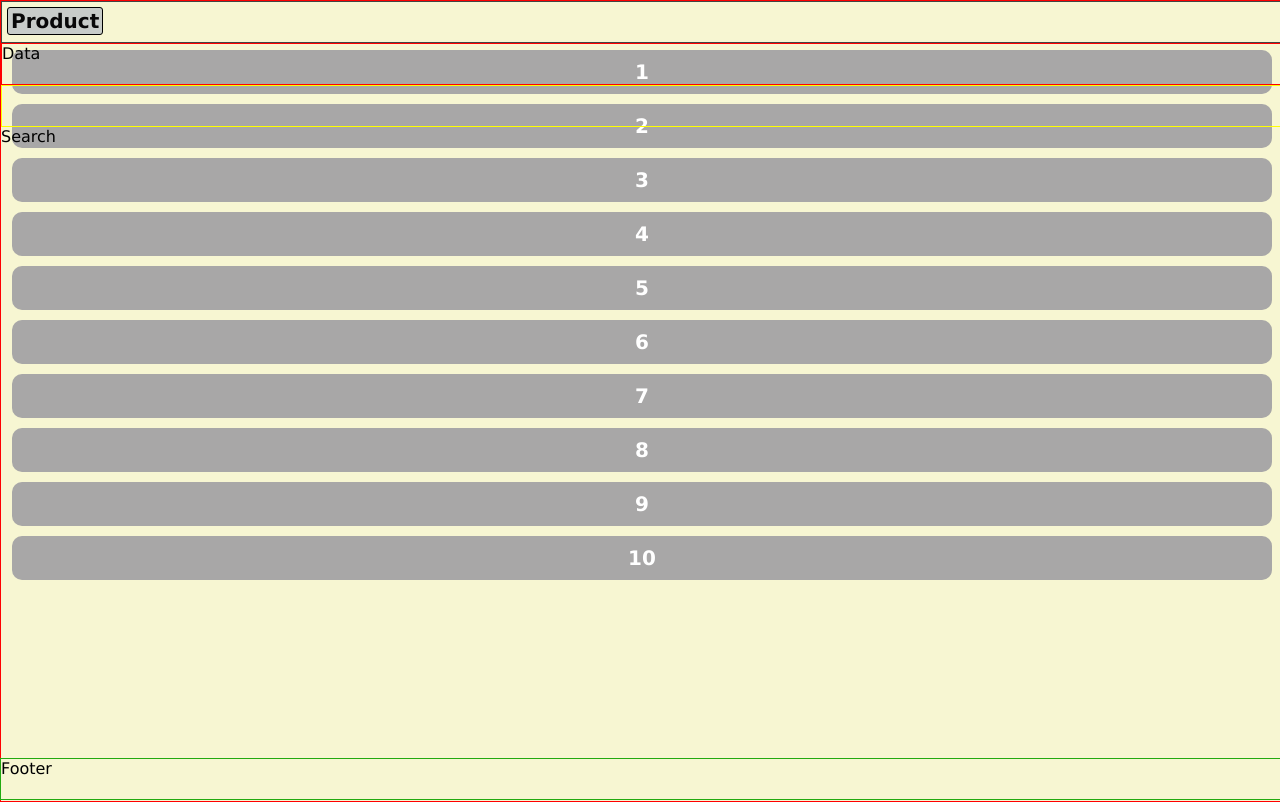
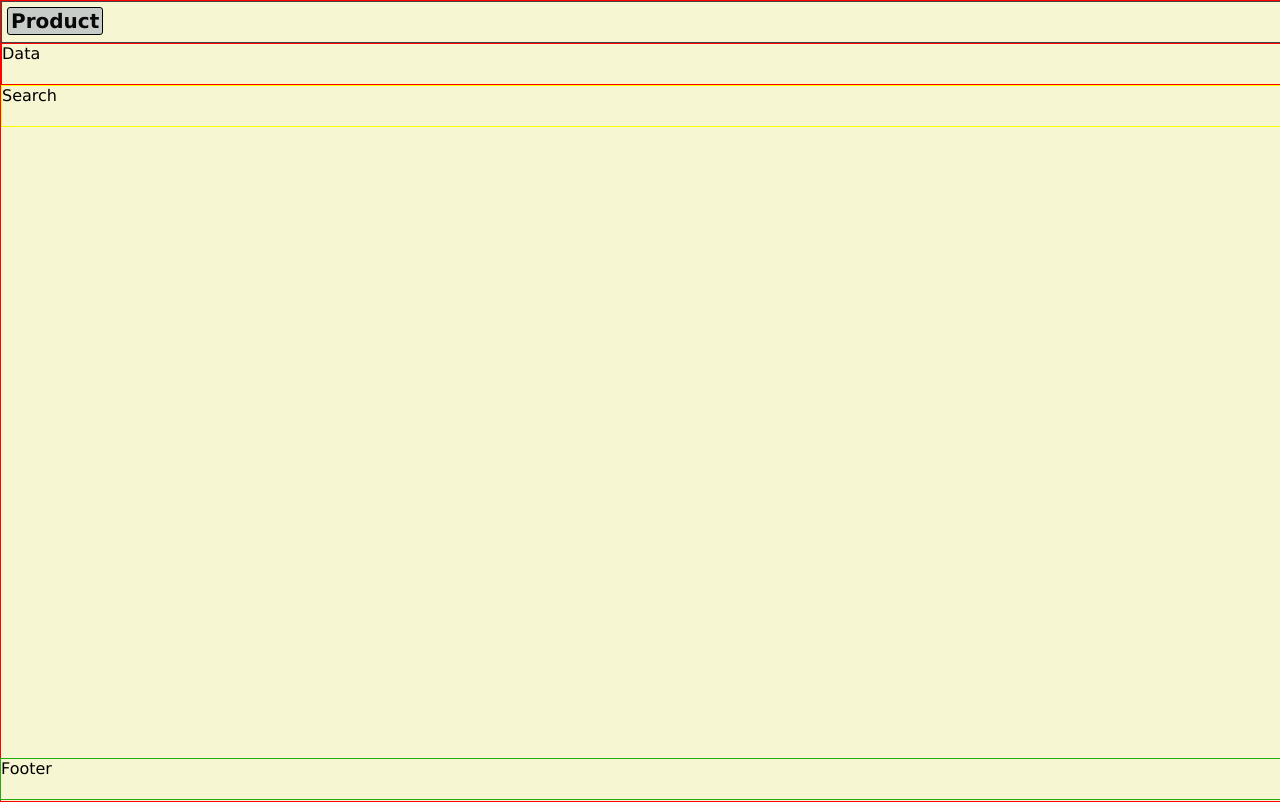
Before and after one commit to segunar/PWA_shell_2, a plain HTML site: page index.html in a window 1280 px wide. Drawn offline with nearby package versions, Linux system fonts and the light colour scheme.

Commit message:
fixed menu apperance

```diff
--- a/css/styles.css
+++ b/css/styles.css
@@ -27,23 +27,6 @@ button, input, select, textarea {
     transition: 200ms;
 }
 
-#dataDiv{
-    position: ;
-    border: red solid 1px;
-    width: 100vw;
-    height: 5vh;
-    /* top: 0;
-    left: 0; */
-}
-
-#searchDiv{
-    position: relative;
-    border: yellow solid 1px;
-    width: 100vw;
-    height: 5vh;
-    /* top: 0;
-    left: 0; */
-}
 
 #productBtn{
     background-color:#c8ccc9;
@@ -62,12 +45,10 @@ button, input, select, textarea {
 
 .slideIn{
     height: 0px;
-    transition: 200ms;
     overflow: hidden;
 }
 .slideOut{
-    height: 100%;
-    transition: 200ms;
+    border: solid red 3px;
 }
 
 .productListItem{
@@ -80,9 +61,27 @@ button, input, select, textarea {
     text-align: center;
     padding: 10px;
 }
-/* #productListContainer{
-    margin-top: -100%;
-} */
+#productListContainer{
+
+    transition: 200ms;
+}
+
+#dataDiv{
+    border: red solid 1px;
+    width: 100vw;
+    height: 5vh;
+    /* top: 0;
+    left: 0; */
+}
+
+#searchDiv{
+    border: yellow solid 1px;
+    width: 100vw;
+    height: 5vh;
+    /* top: 0;
+    left: 0; */
+}
+
 
 footer{
     position: fixed;
--- a/index.html
+++ b/index.html
@@ -20,7 +20,8 @@
     <div id="container">
         <div id="topNavMenu">
             <button id="productBtn">Product</button>
-            <div id="productListContainer" class="slideOut">
+        </div>
+        <div id="productListContainer" class="slideIn">
             <div class="productListItem">1</div>
             <div class="productListItem">2</div>
             <div class="productListItem">3</div>
@@ -32,13 +33,10 @@
             <div class="productListItem">9</div>
             <div class="productListItem">10</div>
         </div>
-        </div>
 
         <div id="dataDiv">Data</div>
-        <div id="searchDiv"></div>
-        <div id="productDisplay">Search</div>
-        <div id=""></div>
-        <div id=""></div>
+        <div id="searchDiv">Search</div>
+        <div id="productDisplay"></div>
     </div>
     <footer>Footer</footer>
 
```
Lines whose indentation alone changed are shown as unchanged.
